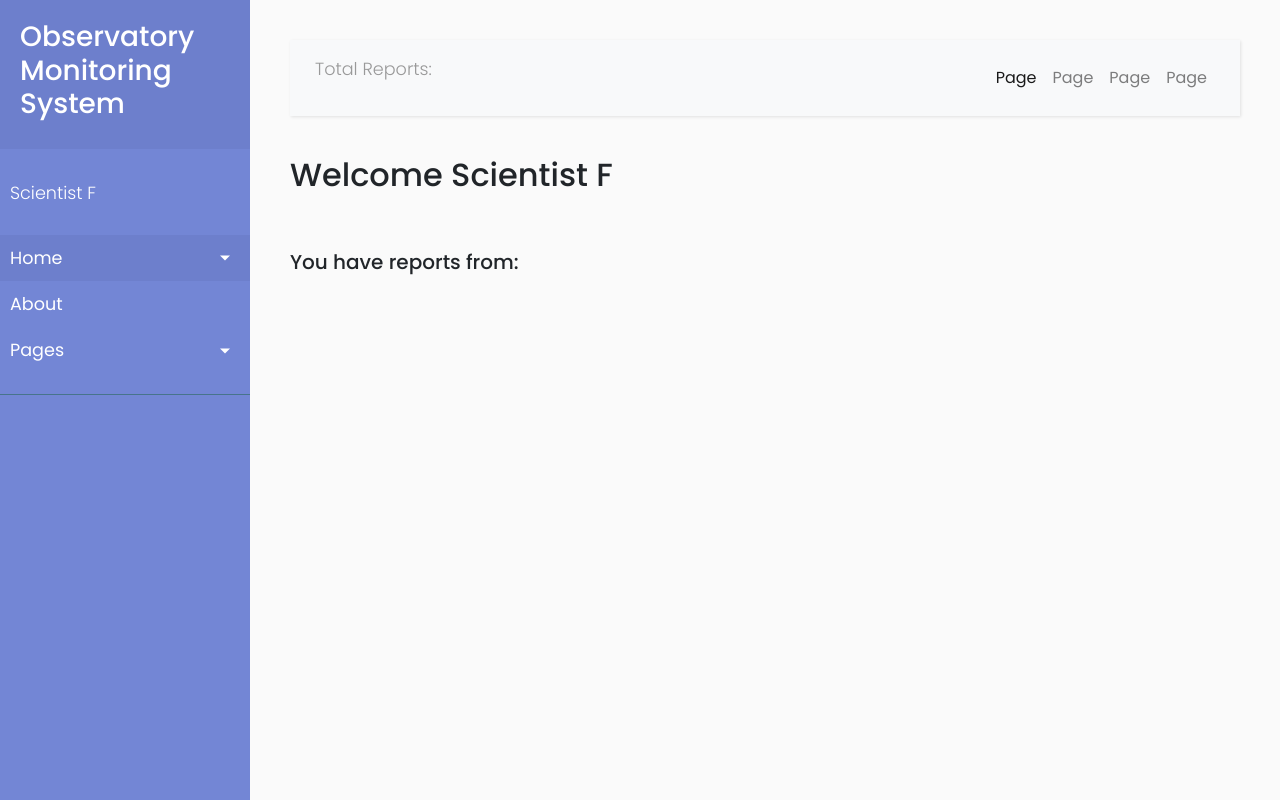
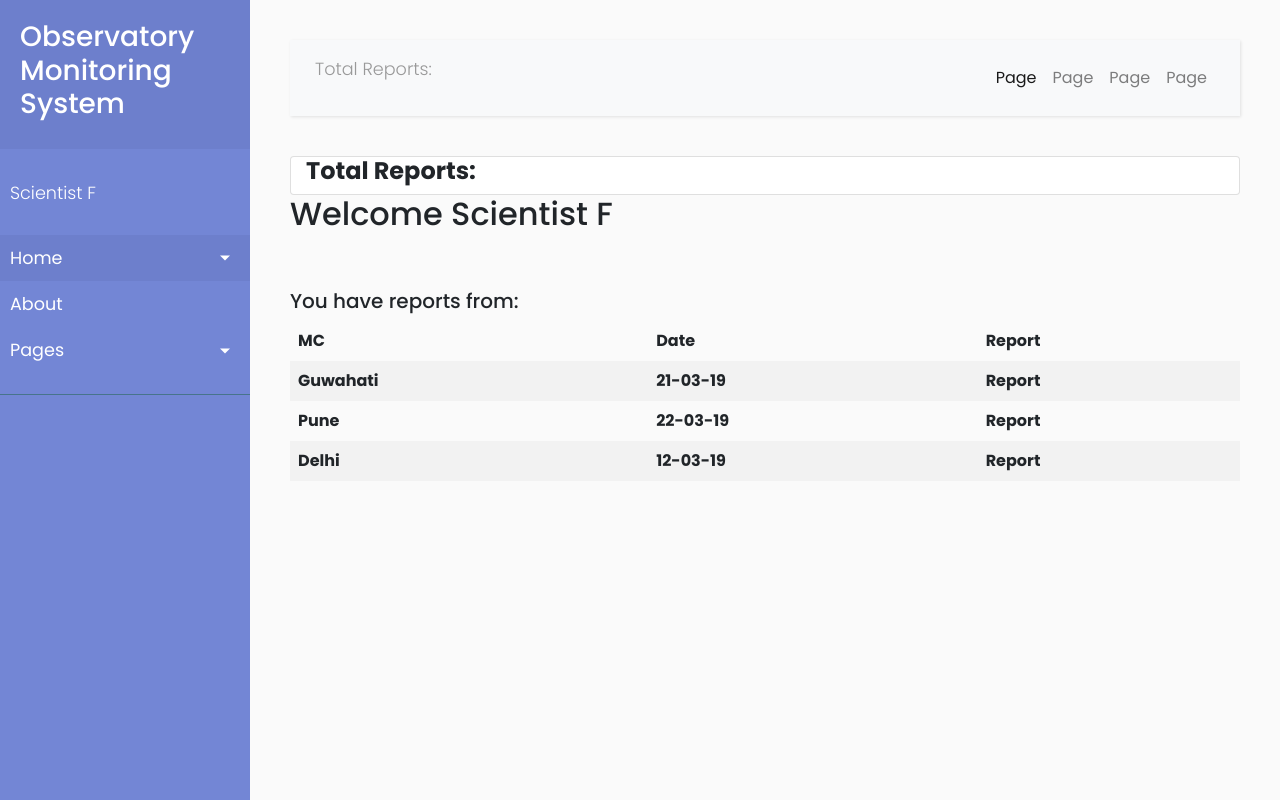
Before and after one commit to Varad2305/IMD-observatory-monitoring-system, a PHP site: page /admin.php in a window 1280 px wide. Run offline with PHP 8.4, Linux system fonts and the light colour scheme; the visitor is signed in with stand-in values (Sample User, id 1); lists and menus that the app fills with data are empty; some libraries are stand-ins or nearby versions.

Commit message:
Updated admin frontend

```diff
--- a/public_html/admin.php
+++ b/public_html/admin.php
@@ -29,6 +29,19 @@ if(!$set){
     <!-- Font Awesome JS -->
     <script defer src="https://use.fontawesome.com/releases/v5.0.13/js/solid.js" integrity="sha384-tzzSw1/Vo+0N5UhStP3bvwWPq+uvzCMfrN1fEFe+xBmv1C/AtVX5K0uZtmcHitFZ" crossorigin="anonymous"></script>
     <script defer src="https://use.fontawesome.com/releases/v5.0.13/js/fontawesome.js" integrity="sha384-6OIrr52G08NpOFSZdxxz1xdNSndlD4vdcf/q2myIUVO0VsqaGHJsB0RaBE01VTOY" crossorigin="anonymous"></script>
+    <style>
+    table {
+        border-collapse: collapse;
+        width: 100%;
+    }
+
+    th, td {
+        text-align: left;
+        padding: 8px;
+    }
+
+    tr:nth-child(even) {background-color: #f2f2f2;}
+    </style>
 
 </head>
 
@@ -111,9 +124,36 @@ if(!$set){
                 </div>
             </nav>
 
-            <nav class="">
+            <div class="card">
+                <div class="container">
+                    <h4><b>Total Reports:</b></h4>
+                </div>
+            </div>
             <h2>Welcome Scientist <?php if($_SESSION["status"] == 1) echo 'F'; else echo 'E';?></h2><br></br>
             <h5>You have reports from:</h5>
+            <table>
+                <tr>
+                    <th>MC</th>
+                    <th>Date</th>
+                    <th><a href="#" target="_blank">Report</a></th>
+                </tr>
+                <tr>
+                    <th>Guwahati</th>
+                    <th>21-03-19</th>
+                    <th><a href="#" target="_blank">Report</a></th>
+                </tr>
+                <tr>
+                    <th>Pune</th>
+                    <th>22-03-19</th>
+                    <th><a href="#" target="_blank">Report</a></th>
+                </tr>
+                <tr>
+                    <th>Delhi</th>
+                    <th>12-03-19</th>
+                    <th><a href="#" target="_blank">Report</a></th>
+                </tr>
+            </table>
+
         </div>
     </div>
 
--- a/public_html/css/admin.css
+++ b/public_html/css/admin.css
@@ -23,7 +23,12 @@ a:focus {
     text-decoration: none;
     transition: all 0.3s;
 }
-
+.bottomright {
+  position: absolute;
+  bottom: 8px;
+  right: 16px;
+  font-size: 18px;
+}
 .navbar {
     padding: 15px 10px;
     background: #fff;
```
Also changed, not shown: public_html/index.php (+9 -0 lines).
